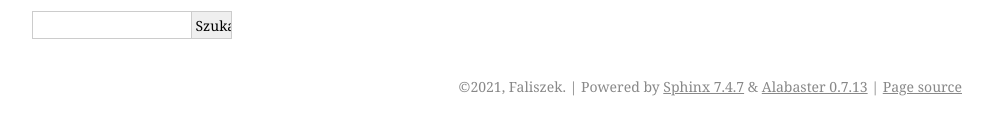
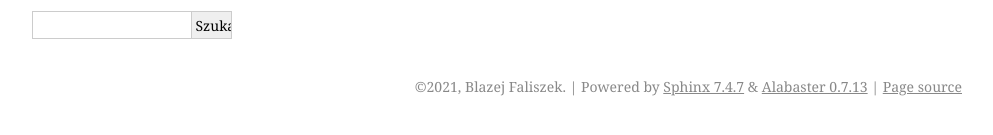
Before and after one commit to bfaliszek/Smoglist, a Sphinx documentation site: the page built from docs/index.rst, in a window 1280 px wide. Shown: the part 315-450 px from the top of the page, without its empty margins (148-1141 px from the left). Built offline with Sphinx 7.4.7, drawn with Linux system fonts in a browser that asks for light colours.

Commit message:
Update conf.py

```diff
--- a/docs/conf.py
+++ b/docs/conf.py
@@ -18,8 +18,8 @@
 # -- Project information -----------------------------------------------------
 
 project = 'Smoglist'
-copyright = '2021, Faliszek'
-author = 'Faliszek'
+copyright = '2021, Blazej Faliszek'
+author = 'Blazej Faliszek'
 
 
 # -- General configuration ---------------------------------------------------
```
